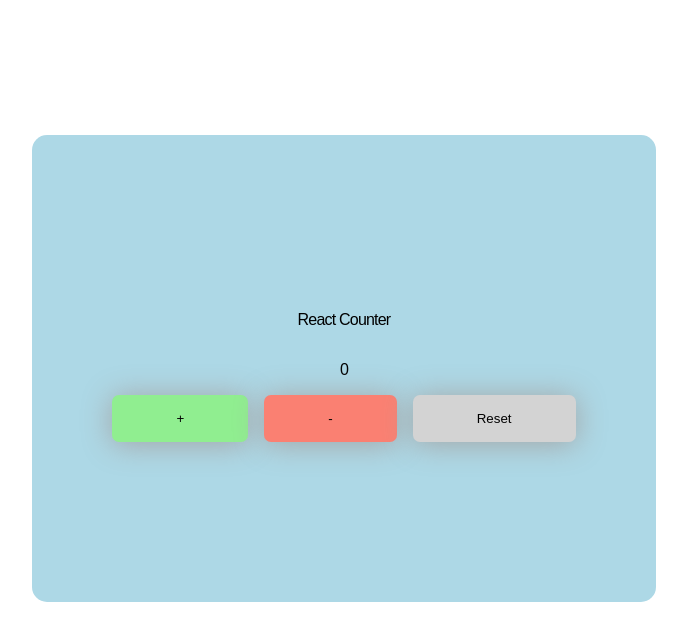
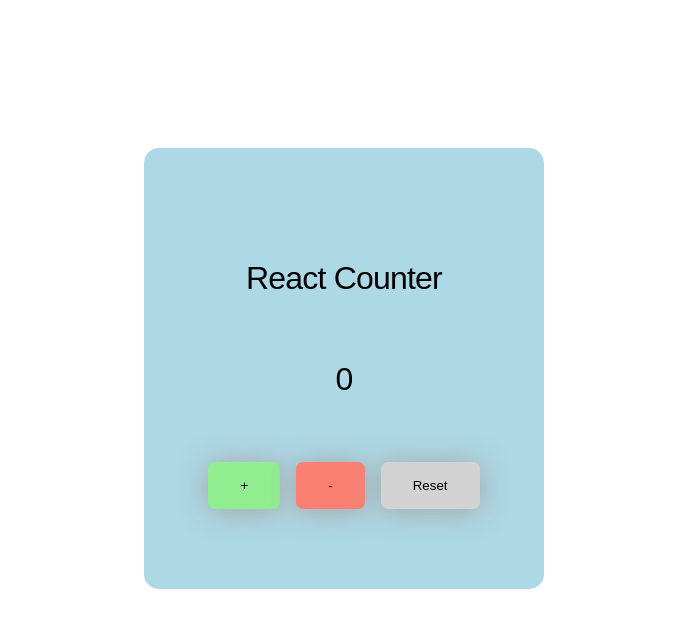
Before and after one commit to gxlpes/react-counter, a React (Create React App) app: page / in a window 1280 px wide. Shown: the top 640 px of the page, without its empty margins (296-983 px from the left). Built offline with nearby package versions, Linux system fonts and the light colour scheme.

Commit message:
Smaller width

```diff
--- a/src/App.js
+++ b/src/App.js
@@ -8,6 +8,9 @@ import { ContainerCounter } from "./styles/ContainerCounter";
 import { useState } from "react";
 import styled from "styled-components";
 
+const App = () => {
+  const [background, setBackground] = useState("white");
+
   const ContainerBody = styled.div`
     font-family: "Poppins", sans-serif;
     letter-spacing: -0.05rem;
@@ -16,9 +19,13 @@ const ContainerBody = styled.div`
     align-items: center;
     justify-content: center;
     height: 90vh;
+    background-color: ${background};
   `;
 
-const App = () => {
+  const setStyle = (background) => {
+    setBackground(background);
+  };
+
   const [count, setCount] = useState(0);
 
   const increaseHandler = () => {
@@ -39,7 +46,7 @@ const App = () => {
         <p>React Counter</p>
         <p>{count}</p>
         <ContainerButtons>
-          <Increase onIncrease={increaseHandler} />
+          <Increase onIncrease={increaseHandler} onClick={() => setStyle("green")} />
           <Decrease onDecrease={decreaseHandler} />
           <Reset onReset={resetHandler} />
         </ContainerButtons>
--- a/src/styles/ContainerCounter.js
+++ b/src/styles/ContainerCounter.js
@@ -1,11 +1,13 @@
 import styled from "styled-components";
 
 export const ContainerCounter = styled.div`
+  font-size: 2rem;
+  width: 15rem;
   display: flex;
   flex-direction: column;
   align-items: center;
   justify-content: center;
   background: #add8e6;
-  padding: 10rem 5rem;
+  padding: 5rem 5rem;
   border-radius: 15px;
 `;
--- a/src/styles/GlobalStyle.js
+++ b/src/styles/GlobalStyle.js
@@ -2,7 +2,8 @@ import styled from "styled-components";
 
 export const ButtonDefault = styled.button`
   filter: drop-shadow(0px 2px 15px #a3a3a3);
+  margin-top: 2rem;
   border-radius: 7px;
-  padding: 1rem 4rem;
+  padding: 1rem 2rem;
   border: none;
 `;
```
Lines whose indentation alone changed are shown as unchanged.
